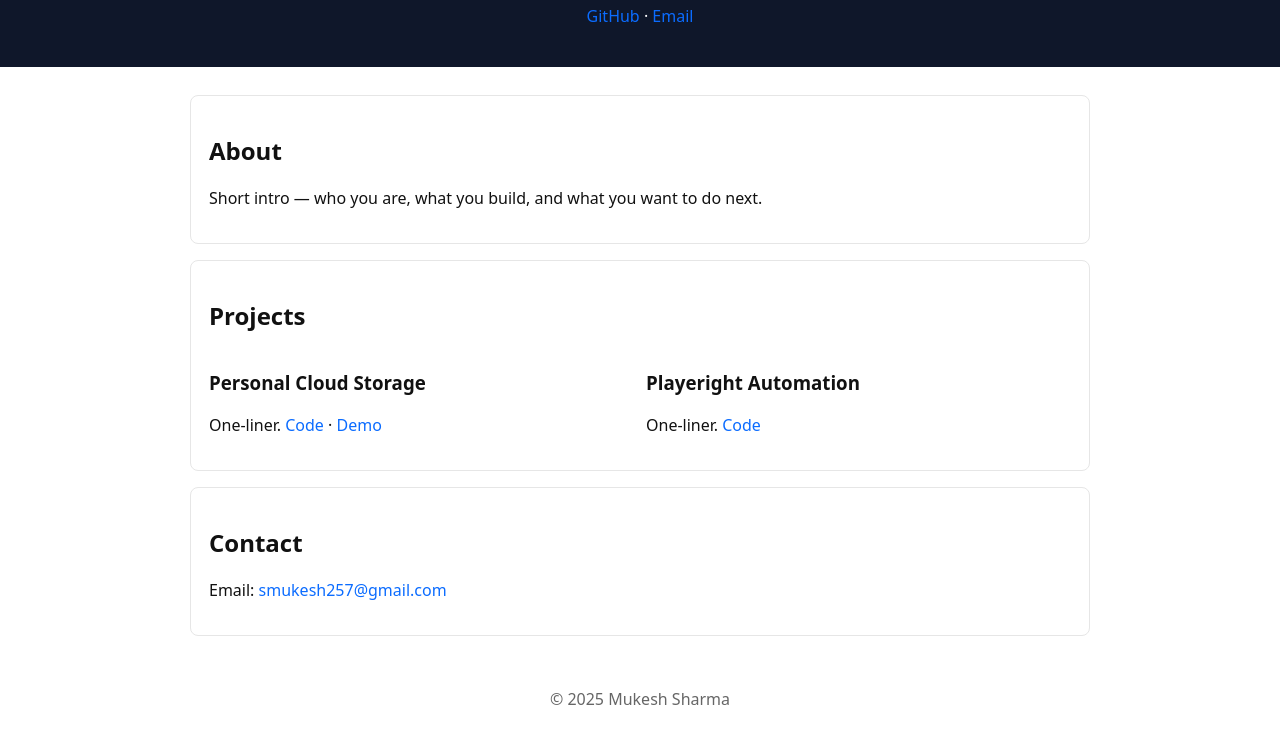
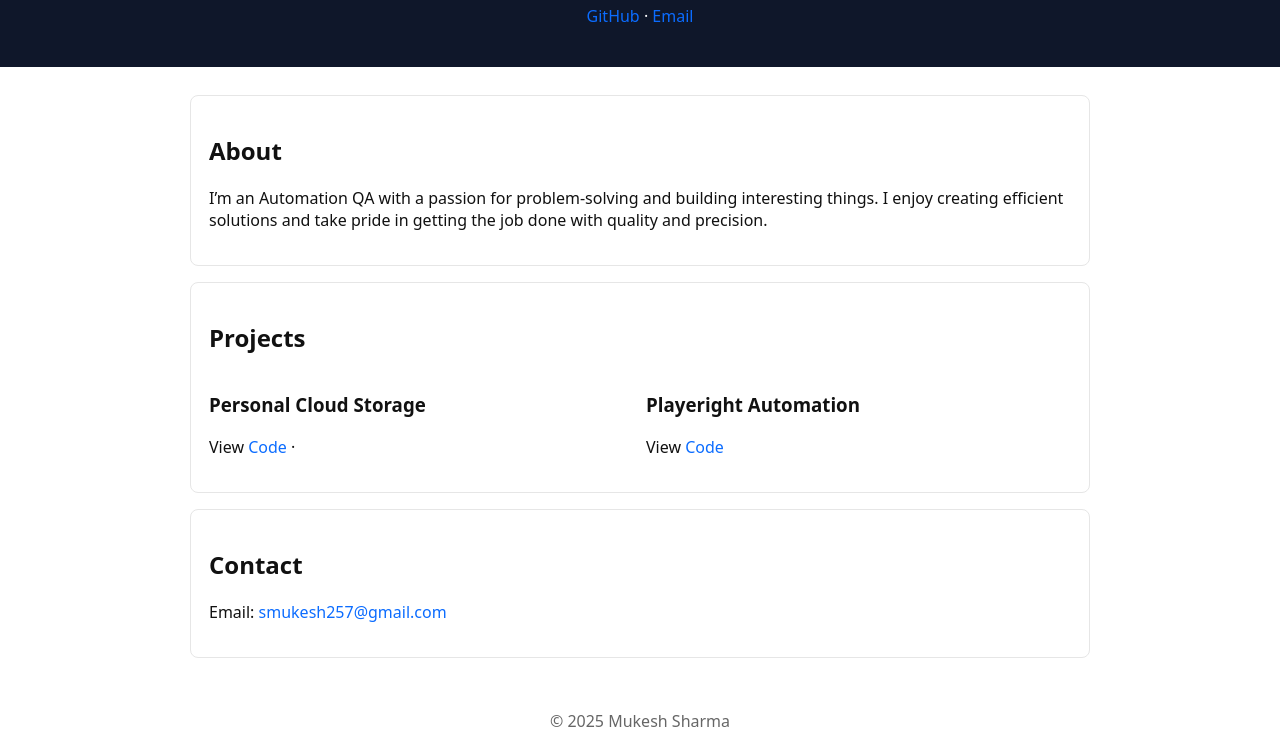
Before and after one commit to msoriginal/msoriginal.github.io, a plain HTML site: page index.html in a window 1280 px wide. Shown: the part 114-870 px from the top of the page. Before the commit the page ends 848 px from the top, so only its background shows below. Drawn offline with Linux system fonts and the light colour scheme.

Commit message:
updated intro

```diff
--- a/index.html
+++ b/index.html
@@ -3,7 +3,7 @@
 <head>
   <meta charset="utf-8" />
   <meta name="viewport" content="width=device-width,initial-scale=1" />
-  <title>Your Name — Portfolio</title>
+  <title>Mukesh Sharma — Portfolio</title>
   <style>
     body{font-family:system-ui,-apple-system,Segoe UI,Roboto,Arial;margin:0;padding:0;color:#111}
     header{background:#0f172a;color:#fff;padding:40px 20px;text-align:center}
@@ -27,7 +27,7 @@
   <main class="container">
     <section class="card">
       <h2>About</h2>
-      <p>Short intro — who you are, what you build, and what you want to do next.</p>
+      <p>I’m an Automation QA with a passion for problem-solving and building interesting things. I enjoy creating efficient solutions and take pride in getting the job done with quality and precision.</p>
     </section>
 
     <section class="card">
@@ -35,11 +35,11 @@
       <div class="projects">
         <div>
           <h3>Personal Cloud Storage</h3>
-          <p>One-liner. <a href="https://github.com/msoriginal/msCloudDrive" target="_blank">Code</a> · <a href="#">Demo</a></p>
+          <p>View <a href="https://github.com/msoriginal/msCloudDrive" target="_blank">Code</a> · </p>
         </div>
         <div>
           <h3>Playeright Automation</h3>
-          <p>One-liner. <a href="https://github.com/msoriginal/SalesforceProject" target="_blank">Code</a></p>
+          <p>View <a href="https://github.com/msoriginal/SalesforceProject" target="_blank">Code</a></p>
         </div>
       </div>
     </section>
```
